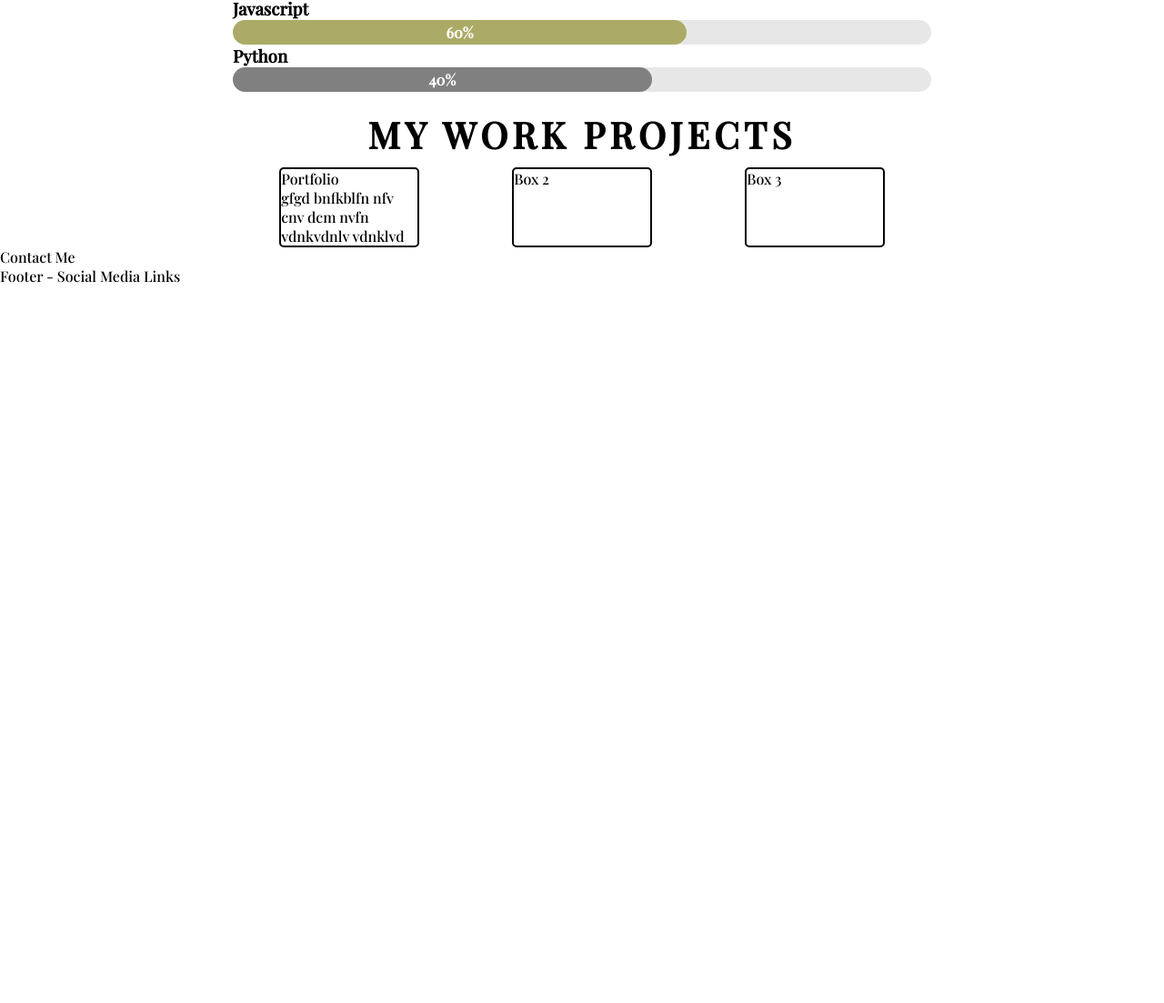
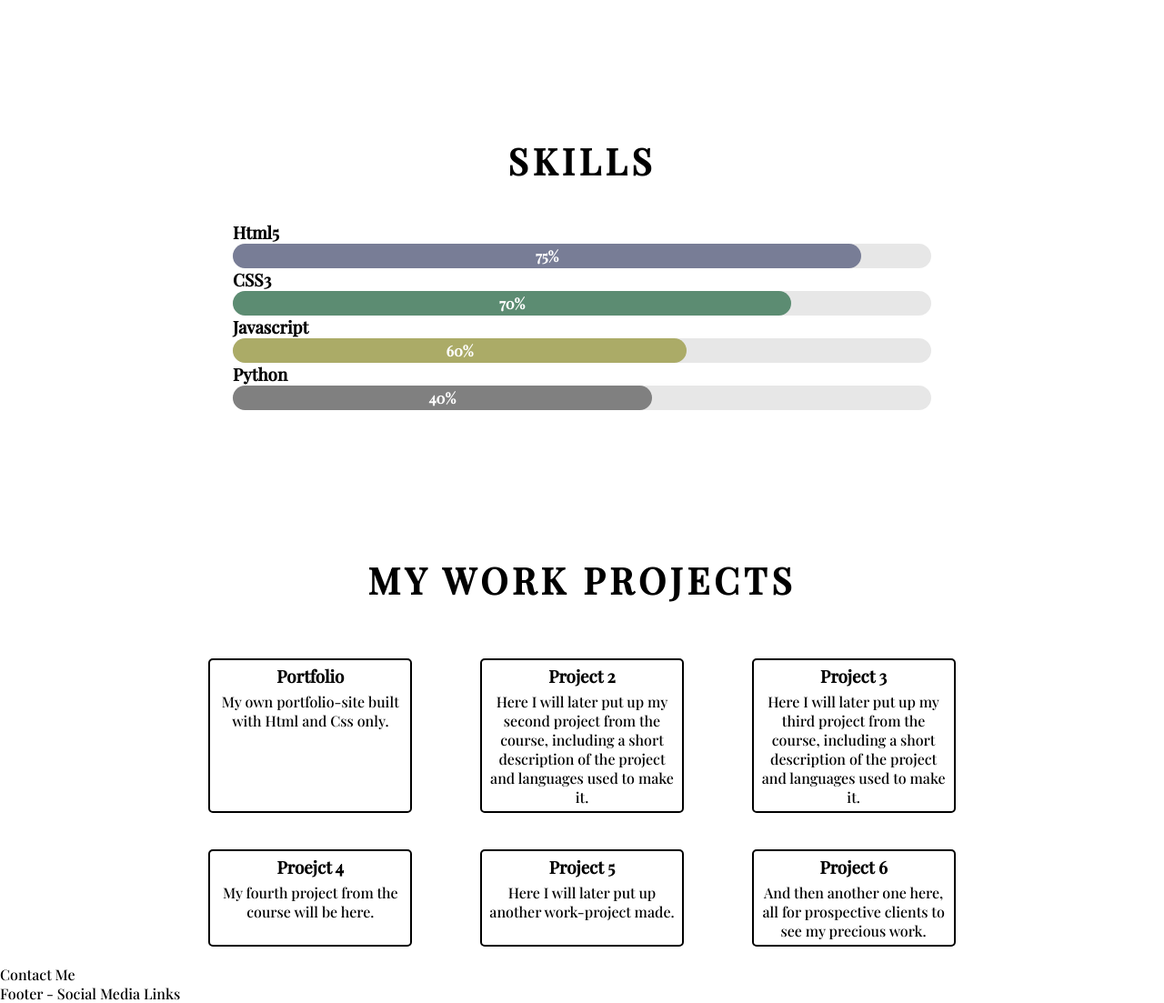
Before and after one commit to Code-Institute-Submissions/portfolio-frida, a plain HTML site: page index.html in a window 1280 px wide. Shown: the part 1342-2445 px from the top of the page at 91% size. Before the commit the page ends 1656 px from the top, so only its background shows below. Drawn offline with nearby package versions, Linux system fonts and the light colour scheme.

Commit message:
style: cont. styling work-project section of index-page

```diff
--- a/assets/style.css
+++ b/assets/style.css
@@ -61,10 +61,10 @@ main {
 
 .headline-2 {
     font-size: 40px;
-    padding: 20px 0 10px 0;
     text-transform: uppercase;
     letter-spacing: 5px;
     text-align: center;
+    margin: 20vh 0 5vh 0;
 }
 
 .about-me-info {
@@ -88,10 +88,12 @@ main {
       background-color: rgb(231, 231, 231);
       border-radius: 20px;
    }
+
    .container {
        width: 60%;
        margin: auto;
    }
+
    .html, .css, .javascript, .python {
       text-align: center;
       font-weight: bolder;
@@ -99,12 +101,13 @@ main {
       padding-bottom: 3px;
       color: white;
       border-radius: 20px;
+   }
 
-   }
    .html {
       width: 90%;
       background-color: #787D96;
    }
+
    .css {
       width: 80%;
       background-color: #5C8C72;
@@ -123,12 +126,18 @@ main {
    .big-work-box {
        display: flex;
        justify-content: space-around;
-       width: 60%;
+       width: 70%;
        margin: auto;
    }
 
    .work-box {
-       width: 20%;
+       width: 25%;
        border: 2px solid;
        border-radius: 5px;
+       margin: 20px;
    }
+
+   .work-box h3 , p {
+       margin: 5px;
+       text-align: center;
+   }
--- a/index.html
+++ b/index.html
@@ -52,7 +52,6 @@
         </div>
         <h1 class="headline-2">Skills</h1>
         <div class="container">
-
           <h3>Html5</h3>
           <div class="bar">
             <div class="html">75%</div>
@@ -74,7 +73,39 @@
 
       <section>
         <h1 class="headline-2">My Work Projects</h1>
-      <div class="big-work-box"><div class="work-box">Portfolio<p>gfgd bnfkblfn nfv cnv dcm nvfn vdnkvdnlv vdnklvd</p></div><div class="work-box">Box 2</div><div class="work-box">Box 3</div></div></section>
+        <div class="big-work-box">
+          <div class="work-box">
+            <h3>Portfolio</h3>
+            <p>My own portfolio-site built with Html and Css only.</p>
+          </div>
+          <div class="work-box">
+            <h3>Project 2</h3>
+            <p>
+              Here I will later put up my second project from the course, including a short description of the project and languages used to make it.
+            </p>
+          </div>
+          <div class="work-box">
+            <h3>Project 3</h3>
+            <p>Here I will later put up my third project from the course, including a short description of the project and languages used to make it.</p>
+          </div>
+        </div>
+        <div class="big-work-box">
+          <div class="work-box">
+            <h3>Proejct 4</h3>
+            <p>My fourth project from the course will be here.</p>
+          </div>
+          <div class="work-box">
+            <h3>Project 5</h3>
+            <p>
+              Here I will later put up another work-project made.
+            </p>
+          </div>
+          <div class="work-box">
+            <h3>Project 6</h3>
+            <p>And then another one here, all for prospective clients to see my precious work.</p>
+          </div>
+        </div>
+      </section>
       <section>Contact Me</section>
     </main>
 
```
Lines whose indentation alone changed are shown as unchanged.
